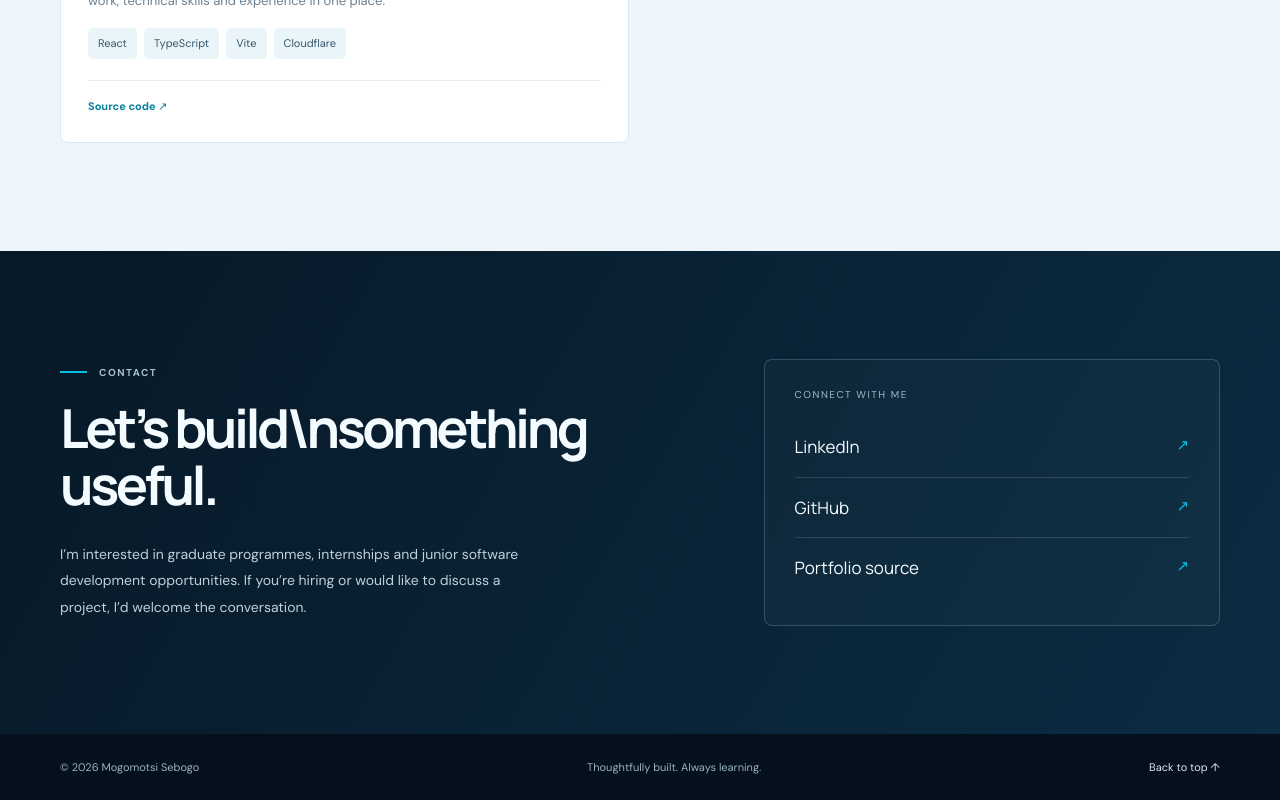
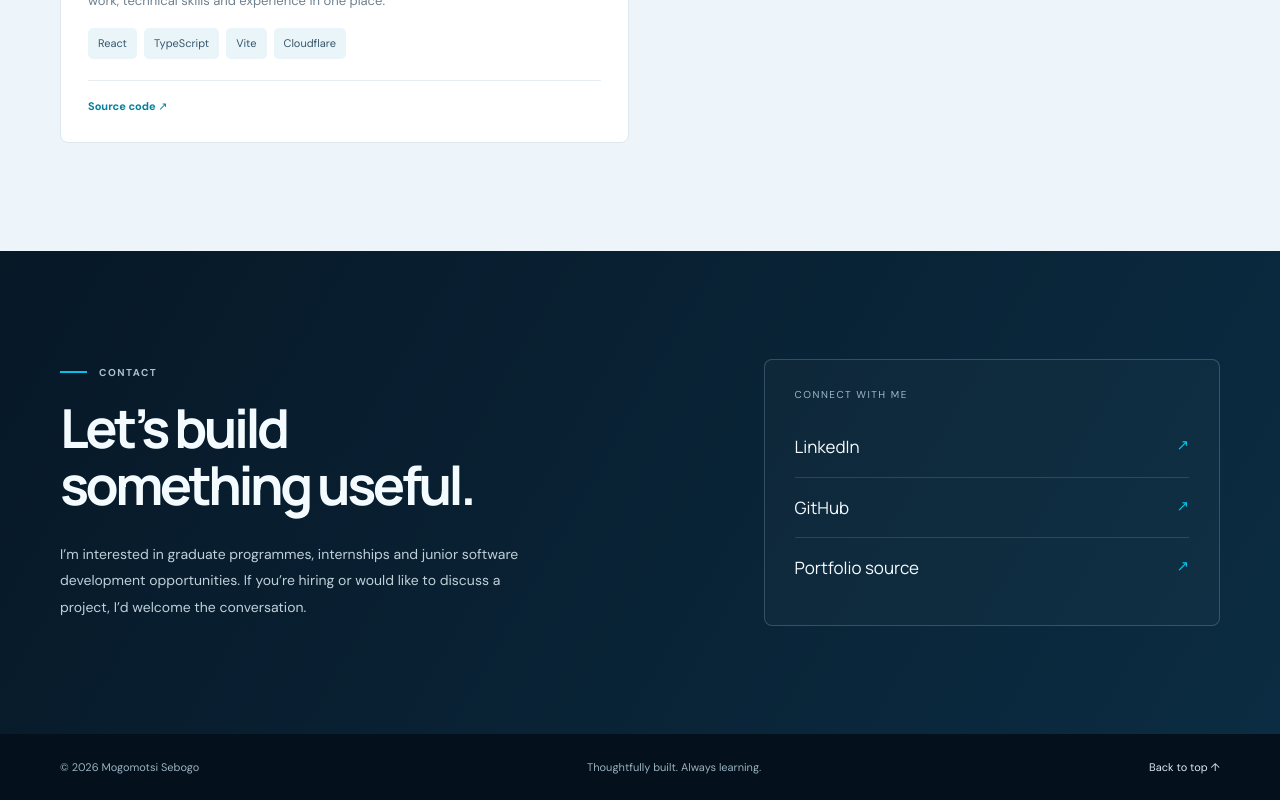
Before and after one commit to CodeBigJay/Updated_portfolio, a React (Vite) app in the folder portfolio-website/portfolio/frontend/: page / in a window 1280 px wide. Shown: the part 3349-4149 px from the top of the page. Built offline with nearby package versions, Linux system fonts and the light colour scheme; no server answers.

Commit message:
Fix visible newline escapes in section headings

```diff
--- a/portfolio-website/portfolio/frontend/src/sections/Contact.tsx
+++ b/portfolio-website/portfolio/frontend/src/sections/Contact.tsx
@@ -5,7 +5,7 @@ export default function Contact() {
     <section id="contact" className="section section-contact">
       <div className="container contact-layout">
         <div>
-          <SectionHeading eyebrow="Contact" title="Let’s build\nsomething useful." />
+          <SectionHeading eyebrow="Contact" title={`Let’s build\nsomething useful.`} />
           <p className="contact-copy">I’m interested in graduate programmes, internships and junior software development opportunities. If you’re hiring or would like to discuss a project, I’d welcome the conversation.</p>
         </div>
         <div className="contact-panel">
```
